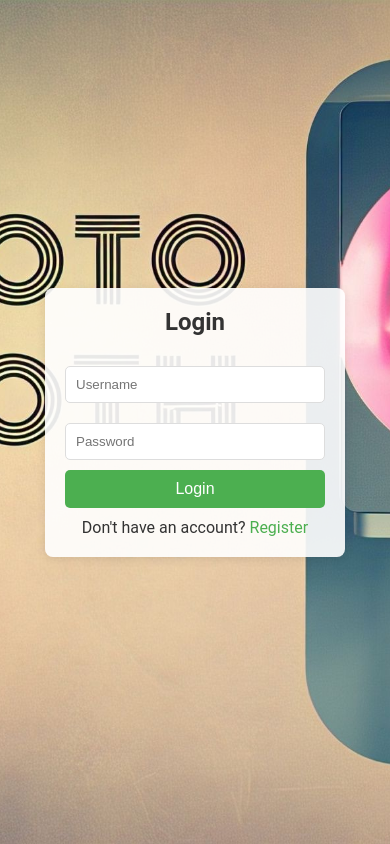
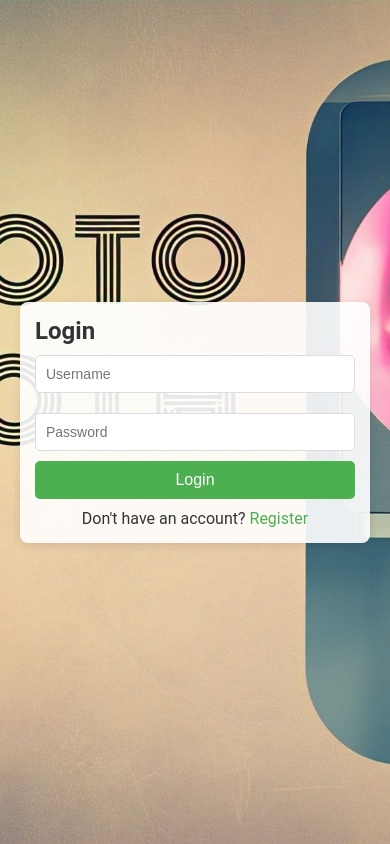
Before and after one commit to Lohin0105/PhotoBooth, a plain HTML site: page index.html in a window 390 px wide. Drawn offline with Linux system fonts and the light colour scheme.

Commit message:
Update index.css

```diff
--- a/index.css
+++ b/index.css
@@ -6,25 +6,40 @@ body {
   display: flex;
   justify-content: center;
   align-items: center;
-  height: 100vh;
+  min-height: 100vh;
   margin: 0;
   position: relative;
-  overflow: hidden;
+  overflow: auto;
 }
 
 .auth-container {
   background-color: rgba(255, 255, 255, 0.9);
-  padding: 20px;
+  padding: 25px;
   border-radius: 8px;
   box-shadow: 0 2px 10px rgba(0, 0, 0, 0.1);
-  width: 300px;
+  width: 90%;
+  max-width: 400px;
   z-index: 1;
   display: none;
+  margin: 20px;
 }
 
-.auth-container h2 {
-  margin-bottom: 20px;
-  text-align: center;
+/* Mobile Responsive */
+@media (max-width: 480px) {
+  .auth-container {
+    padding: 15px;
+    width: 95%;
+  }
+
+  .auth-container input,
+  .auth-container button {
+    font-size: 14px;
+    padding: 8px;
+  }
+
+  .auth-container h2 {
+    font-size: 1.5rem;
+  }
 }
 
 .auth-container input {
@@ -72,7 +87,7 @@ body {
   left: 0;
   width: 100%;
   height: 100%;
-  background-color: black;
+  background-color: white;
   display: flex;
   justify-content: center;
   align-items: center;
```
